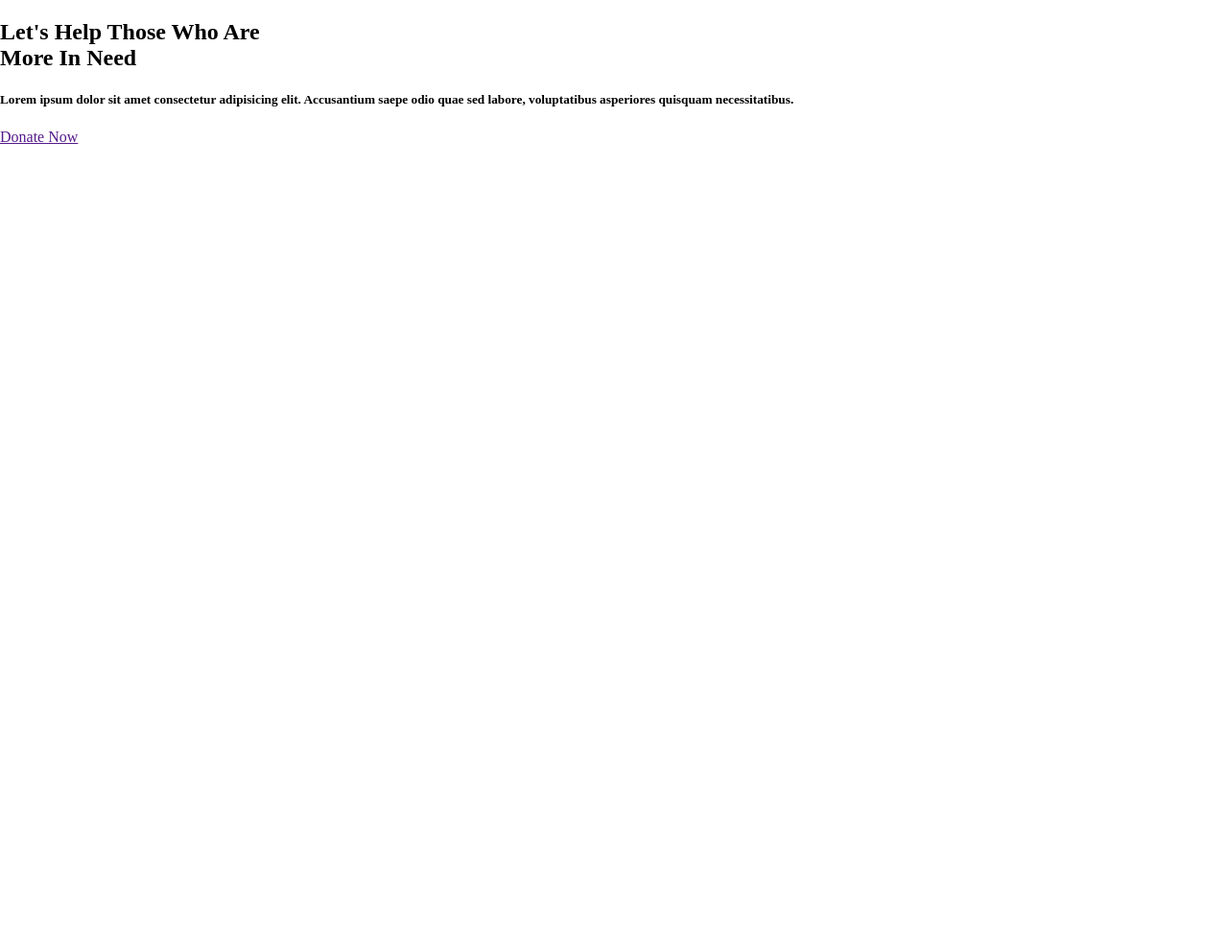
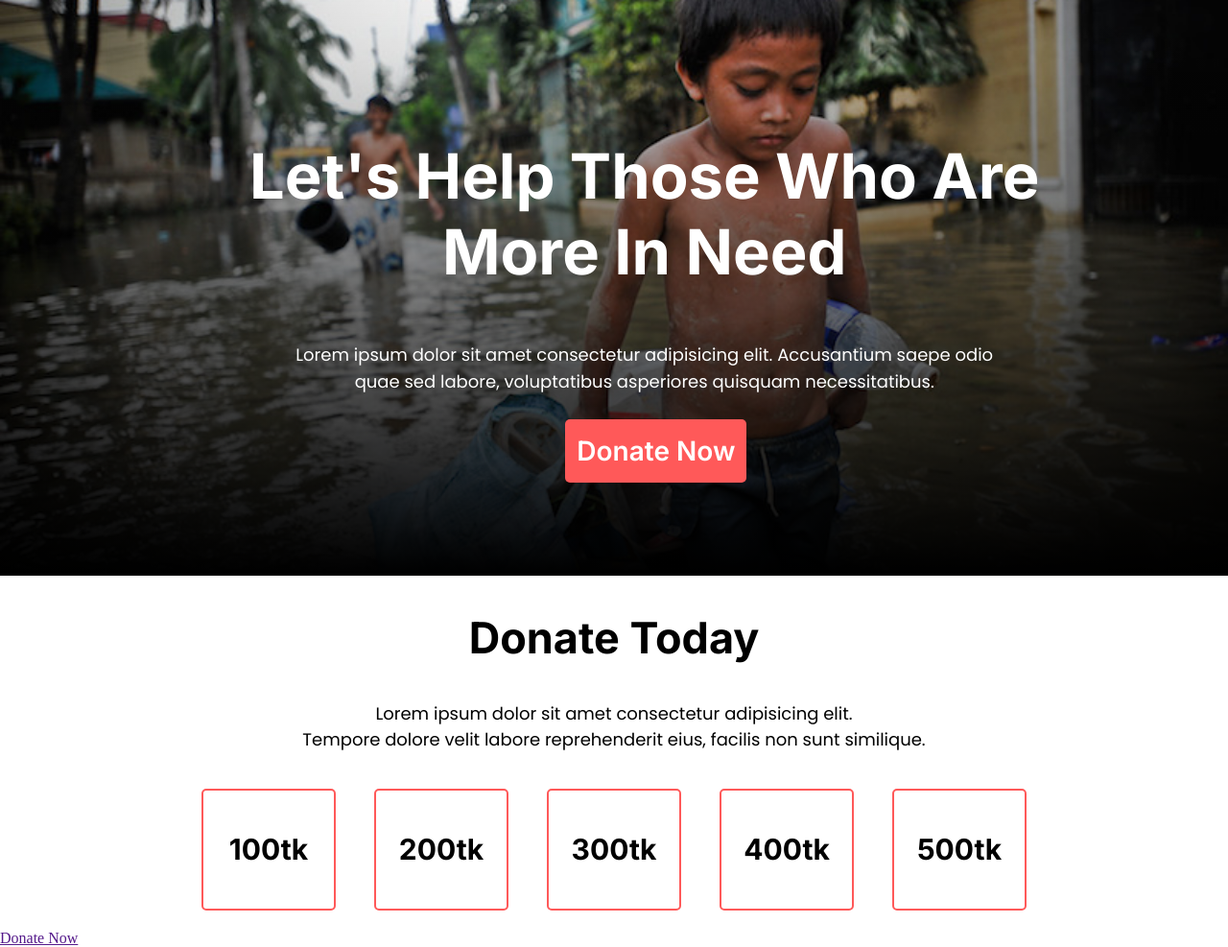
Before and after one commit to EmoTab/disaster-management1, a plain HTML site: page index.html in a window 1280 px wide. Shown: the whole page at 96% size. Before the commit the page ends 800 px from the top, so only its background shows below. Drawn offline with Linux system fonts and the light colour scheme.

Commit message:
hero and next to hero section done

```diff
--- a/index.html
+++ b/index.html
@@ -4,17 +4,50 @@
  <meta charset="UTF-8">
  <meta http-equiv="X-UA-Compatible" content="IE=edge">
  <meta name="viewport" content="width=device-width, initial-scale=1.0">
+ <link rel="preconnect" href="https://fonts.googleapis.com">
+ <link rel="preconnect" href="https://fonts.gstatic.com" crossorigin>
+ <link href="https://fonts.googleapis.com/css2?family=Inter:wght@600;700&family=Poppins&display=swap" rel="stylesheet">
  <link rel="stylesheet" href="style.css">
  <title>Donate Now!</title>
 </head>
 <body>
  <section class="hero-page">
-  <div class="hero-page-text">
-   <h1>Let's Help Those Who Are<br>More In Need</h1>
-   <h5>Lorem ipsum dolor sit amet consectetur adipisicing elit. Accusantium saepe odio quae sed labore, voluptatibus
-    asperiores quisquam necessitatibus.</h5>
+  <div class="hero-page-title">
+   <div class="hero-page-text">
+    <h1>Let's Help Those Who Are<br>More In Need</h1>
+    <h3>Lorem ipsum dolor sit amet consectetur adipisicing elit. Accusantium saepe odio <br>quae sed labore, voluptatibus
+     asperiores quisquam necessitatibus.</h3>
+   </div>
+   <div class="hero-page-button">
+    <a target="_blank" href="#">Donate Now</a>
+   </div>
+  </div>
+ </section>
+
+ <section class="donate-today">
+
+  <div class="donate-today-text">
+   <h1>Donate Today</h1>
+   <h3>Lorem ipsum dolor sit amet consectetur adipisicing elit.<br> Tempore dolore velit labore reprehenderit eius, facilis
+    non sunt similique.</h3>
+  </div>
+
+  <div class="donate-today-amount">
+   <h1>100tk</h1>
+   <h1>200tk</h1>
+   <h1>300tk</h1>
+   <h1>400tk</h1>
+   <h1>500tk</h1>
+  </div>
+
+  <div class="donate-today-other-amount">
+
+  </div>
+
+  <div class="donate-today-button">
    <a target="_blank" href="">Donate Now</a>
   </div>
+
  </section>
 </body>
 </html>
--- a/style.css
+++ b/style.css
@@ -1,7 +1,100 @@
 body{
  margin: 0;
- padding: 0;
+ box-sizing: border-box;
 }
 img{
  width: 100%;
 }
+
+/* top banner */
+.hero-page{
+ position: relative;
+ height: 600px;
+ top: 0;
+ left: 0;
+ margin: 0 auto;
+ background-image: linear-gradient(to bottom, rgba(245, 246, 252,0), rgba(0,0,0,932)), url(images/donation9.jpg);
+ background-repeat: no-repeat;
+ background-position: center;
+ background-size: cover;
+}
+.hero-page-title{
+ position: absolute;
+ top: 90px;
+ left: 260px;
+}
+.hero-page-text h1{
+ font-family: 'Inter', sans-serif;
+ font-weight: 700;
+ font-size: 65px;
+ line-height: 79px;
+ text-align: center;
+ color: #FFFFFF;
+}
+.hero-page-text h3{
+ font-family: 'Poppins', sans-serif;
+ font-weight: 400;
+ font-size: 18px;
+ line-height: 28px;
+ text-align: center;
+ color: #FFFFFF;
+ margin-bottom: 5%;
+}
+.hero-page-button a{
+ text-decoration: none;
+ font-family: 'Inter', sans-serif;
+ font-weight: 600;
+ font-size: 28px;
+ color: #FFFFFF;
+ background-color: #FF5959;
+ padding: 16px 12px 16px 12px;
+ border-radius: 5px;
+ margin-left: 40%;
+}
+a:hover{
+ background-color: #fc3232;
+}
+
+/* donate today */
+.donate-today{
+
+}
+.donate-today-text h1{
+ font-family: 'Inter', sans-serif;
+ font-weight: 700;
+ font-size: 45px;
+ text-align: center;
+}
+.donate-today-text h3{
+ font-family: 'Poppins', sans-serif;
+ font-weight: 400;
+ font-size: 18px;
+ text-align: center;
+}
+.donate-today-amount{
+ display:flex;
+ align-items: center;
+ justify-content: center;
+}
+.donate-today-amount h1{
+  font-family: 'Inter', sans-serif;
+  font-weight: 700;
+  font-size: 30px;
+  text-align: center;
+  border: 2px solid #FF5959;
+  border-radius: 5px;
+  width: 136px;
+  height:  123px;
+  display: flex;
+  align-items: center;
+  justify-content: center;
+  margin: 20px;
+}
+.donate-today-amount h1:hover{
+ border: 2px solid #FF5959;
+ background-color: #FF5959;
+ color: white;
+}
+.donate-today-button a{
+
+}
```
